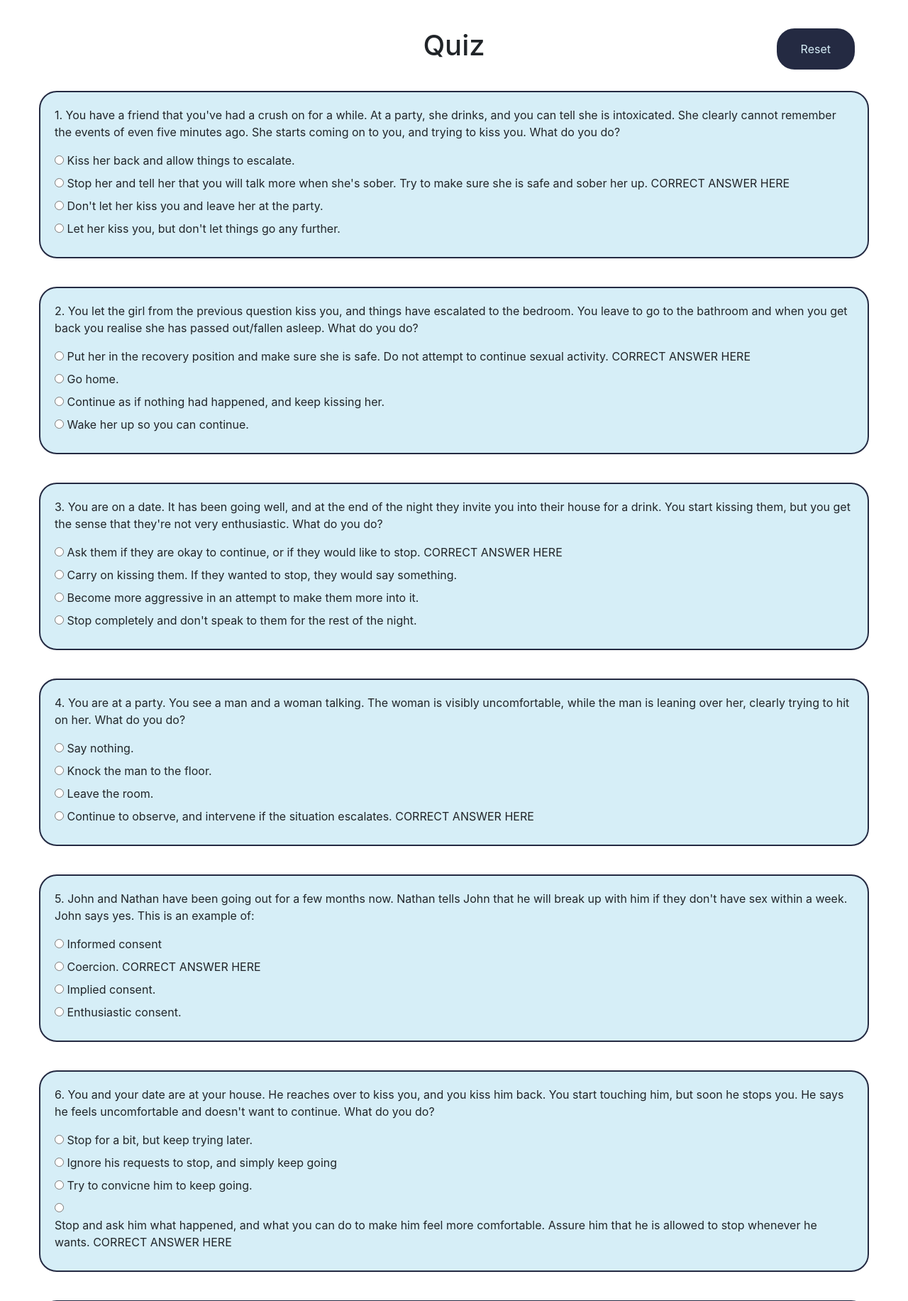
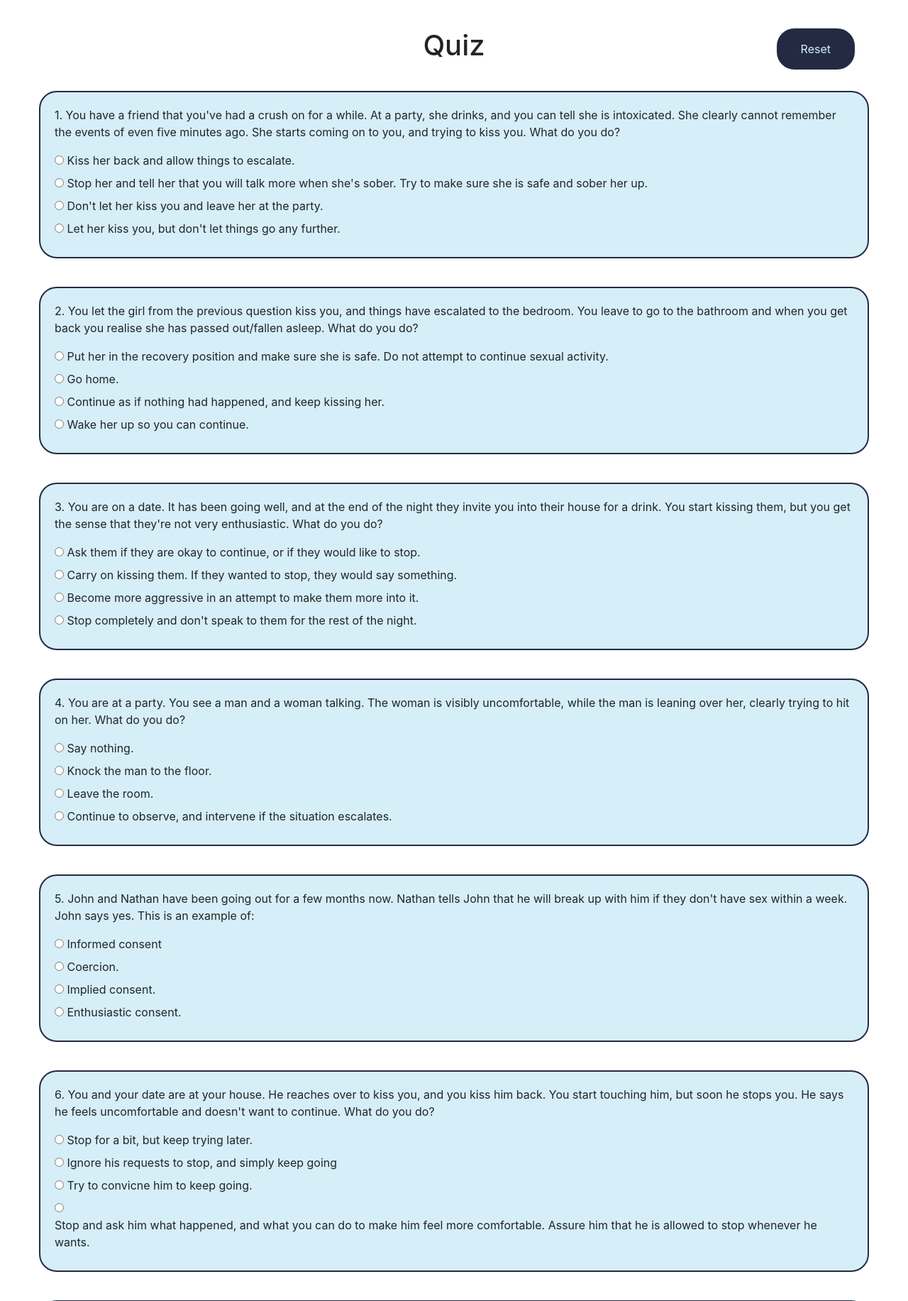
Before and after one commit to Web-Development-Project/ConsentSim, a Flask app: page /quiz in a window 1280 px wide. Shown: the part 57-1890 px from the top of the page at 71% size. Run offline with Flask 2, Linux system fonts and the light colour scheme; the visitor is signed in with stand-in values (Sample User, id 1); some libraries are stand-ins or nearby versions.

Commit message:
Update quiz.html

```diff
--- a/app/templates/quiz.html
+++ b/app/templates/quiz.html
@@ -13,7 +13,7 @@
             <input type="radio" id="q1ans1" name="q1" value="0" class="radiocheck">
             <label for="q1ans1">Kiss her back and allow things to escalate. </label><br>
             <input type="radio" id="q1ans2" name="q1" value="1" class="radiocheck">
-            <label for="q1ans2">Stop her and tell her that you will talk more when she's sober. Try to make sure she is safe and sober her up. CORRECT ANSWER HERE</label><br>
+            <label for="q1ans2">Stop her and tell her that you will talk more when she's sober. Try to make sure she is safe and sober her up. </label><br>
             <input type="radio" id="q1ans3" name="q1" value="0" class="radiocheck">
             <label for="q1ans3">Don't let her kiss you and leave her at the party.</label><br>
             <input type="radio" id="q1ans4" name="q1" value="0" class="radiocheck">
@@ -23,7 +23,7 @@
         <div class="quizquestion">
             <p>2. You let the girl from the previous question kiss you, and things have escalated to the bedroom. You leave to go to the bathroom and when you get back you realise she has passed out/fallen asleep. What do you do?</p>
             <input type="radio" id="q2ans1" name="q2" value="1" class="radiocheck">
-            <label for="q2ans1">Put her in the recovery position and make sure she is safe. Do not attempt to continue sexual activity. CORRECT ANSWER HERE</label><br>
+            <label for="q2ans1">Put her in the recovery position and make sure she is safe. Do not attempt to continue sexual activity.</label><br>
             <input type="radio" id="q2ans2" name="q2" value="0" class="radiocheck">
             <label for="q2ans2">Go home.</label><br>
             <input type="radio" id="q2ans3" name="q2" value="0" class="radiocheck">
@@ -35,7 +35,7 @@
         <div class="quizquestion">
             <p>3. You are on a date. It has been going well, and at the end of the night they invite you into their house for a drink. You start kissing them, but you get the sense that they're not very enthusiastic. What do you do?</p>
             <input type="radio" id="q3ans1" name="q3" value="1" class="radiocheck">
-            <label for="q3ans1">Ask them if they are okay to continue, or if they would like to stop. CORRECT ANSWER HERE</label><br>
+            <label for="q3ans1">Ask them if they are okay to continue, or if they would like to stop.</label><br>
             <input type="radio" id="q3ans2" name="q3" value="0" class="radiocheck">
             <label for="q3ans2">Carry on kissing them. If they wanted to stop, they would say something. </label><br>
             <input type="radio" id="q3ans3" name="q3" value="0" class="radiocheck">
@@ -53,7 +53,7 @@
             <input type="radio" id="q4ans3" name="q4" value="0" class="radiocheck">
             <label for="q4ans3">Leave the room. </label><br>
             <input type="radio" id="q4ans4" name="q4" value="1" class="radiocheck">
-            <label for="q4ans4">Continue to observe, and intervene if the situation escalates. CORRECT ANSWER HERE</label><br>
+            <label for="q4ans4">Continue to observe, and intervene if the situation escalates.</label><br>
         </div>
 
         <div class="quizquestion">
@@ -61,7 +61,7 @@
             <input type="radio" id="q5ans1" name="q5" value="0" class="radiocheck">
             <label for="q5ans1">Informed consent</label><br>
             <input type="radio" id="q5ans2" name="q5" value="1" class="radiocheck">
-            <label for="q5ans2">Coercion. CORRECT ANSWER HERE</label><br>
+            <label for="q5ans2">Coercion.</label><br>
             <input type="radio" id="q5ans3" name="q5" value="0" class="radiocheck">
             <label for="q5ans3">Implied consent.</label><br>
             <input type="radio" id="q5ans4" name="q5" value="0" class="radiocheck">
@@ -77,13 +77,13 @@
             <input type="radio" id="q6ans3" name="q6" value="0" class="radiocheck">
             <label for="q6ans3">Try to convicne him to keep going. </label><br>
             <input type="radio" id="q6ans4" name="q6" value="1" class="radiocheck">
-            <label for="q6ans4">Stop and ask him what happened, and what you can do to make him feel more comfortable. Assure him that he is allowed to stop whenever he wants. CORRECT ANSWER HERE</label><br>
+            <label for="q6ans4">Stop and ask him what happened, and what you can do to make him feel more comfortable. Assure him that he is allowed to stop whenever he wants.</label><br>
         </div>
 
         <div class="quizquestion">
             <p>7. You and your date are at her house. You ask her if you can kiss her and she says yes. This is an example of:</p>
             <input type="radio" id="q7ans1" name="q7" value="1" class="radiocheck">
-            <label for="q7ans1">Express consent. CORRECT ANSWER HERE</label><br>
+            <label for="q7ans1">Express consent.</label><br>
             <input type="radio" id="q7ans2" name="q7" value="0" class="radiocheck">
             <label for="q7ans2">Implied consent.</label><br>
             <input type="radio" id="q7ans3" name="q7" value="0" class="radiocheck">
@@ -99,7 +99,7 @@
             <input type="radio" id="q8ans2" name="q8" value="0" class="radiocheck">
             <label for="q8ans2">Intoxicated people.</label><br>
             <input type="radio" id="q8ans3" name="q8" value="1" class="radiocheck">
-            <label for="q8ans3">Sober adults. CORRECT ANSWER HERE</label><br>
+            <label for="q8ans3">Sober adults.</label><br>
             <input type="radio" id="q8ans4" name="q8" value="0" class="radiocheck">
             <label for="q8ans4">People who are asleep. </label><br>
         </div>
@@ -107,7 +107,7 @@
         <div class="quizquestion">
             <p>9. What is express consent?</p>
             <input type="radio" id="q9ans1" name="q9" value="1" class="radiocheck">
-            <label for="q9ans1">Consent that is clearly and unmistakably stated. CORRECT ANSWER HERE</label><br>
+            <label for="q9ans1">Consent that is clearly and unmistakably stated.</label><br>
             <input type="radio" id="q9ans2" name="q9" value="0" class="radiocheck">
             <label for="q9ans2">Written consent</label><br>
             <input type="radio" id="q9ans3" name="q9" value="0" class="radiocheck">
@@ -121,7 +121,7 @@
             <input type="radio" id="q10ans1" name="q10" value="0" class="radiocheck">
             <label for="q10ans1">True</label><br>
             <input type="radio" id="q10ans3" name="q10" value="1" class="radiocheck">
-            <label for="q10ans3">FalseCORRECT ANSWER HERE</label><br>
+            <label for="q10ans3">False</label><br>
 
         </div>
 
```
